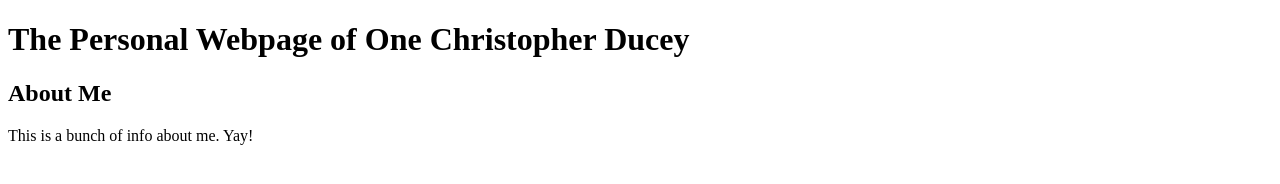
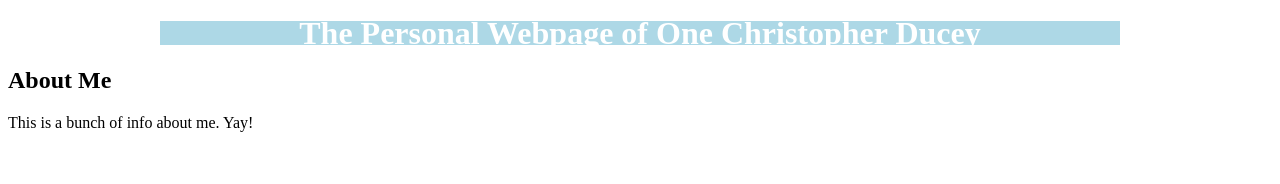
Before and after one commit to chrisducey01/chrisducey01.github.io, a plain HTML site: page index.html in a window 1280 px wide. Drawn offline with Linux system fonts and the light colour scheme.

Commit message:
Added styling with css

```diff
--- a/index.html
+++ b/index.html
@@ -2,6 +2,7 @@
 <html>
     <head>
         <title>Hey Look It's Me</title>
+        <link rel="stylesheet" type="text/css" href="styles.css">
     </head>
     <body>
         <header>
--- /dev/null
+++ b/styles.css
@@ -0,0 +1,8 @@
+header{
+    width: 960px;
+    background: lightblue;
+    color: white;
+    line-height: 24px;
+    margin: 0 auto;
+    text-align: center;
+}
```
